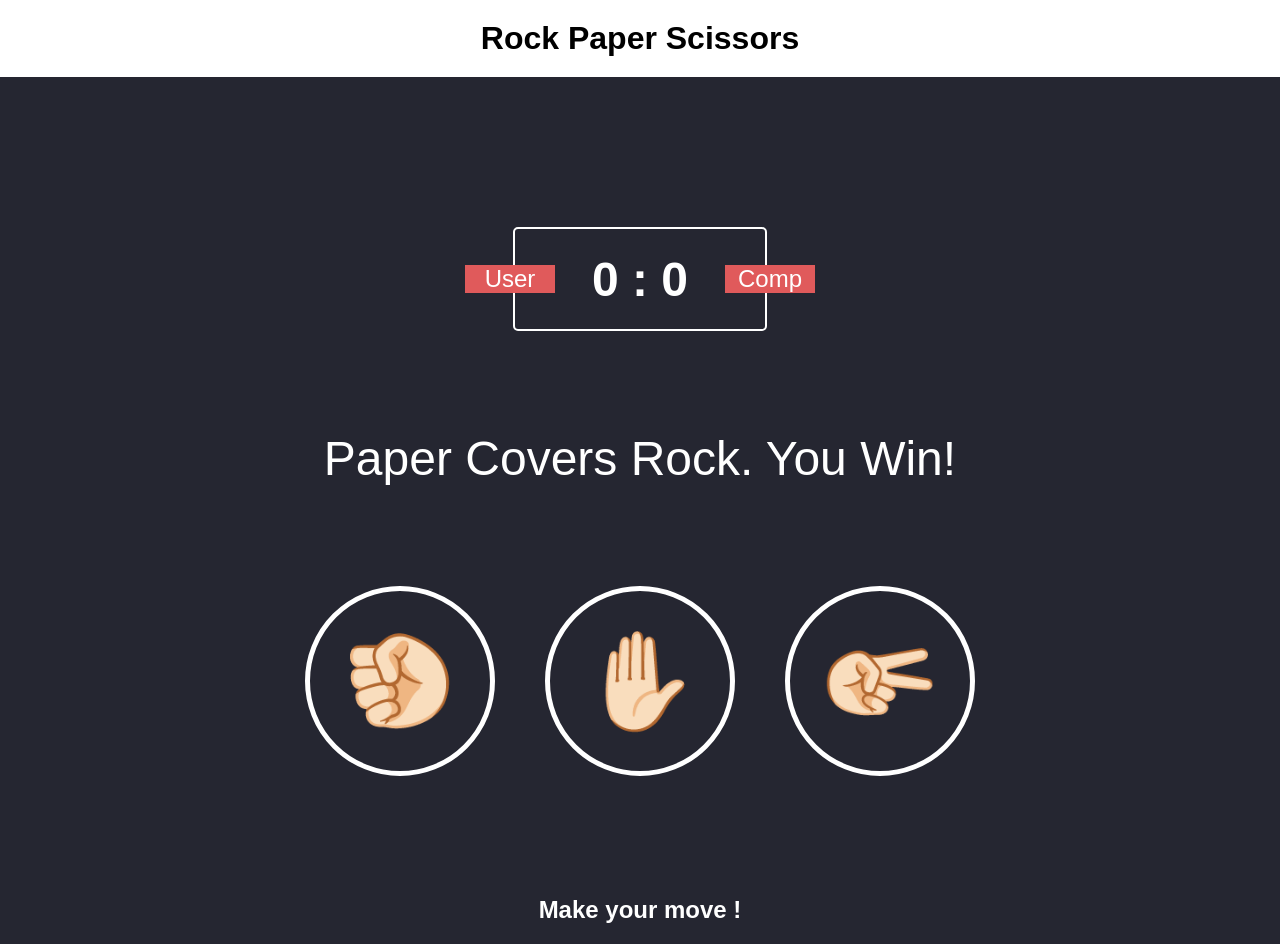
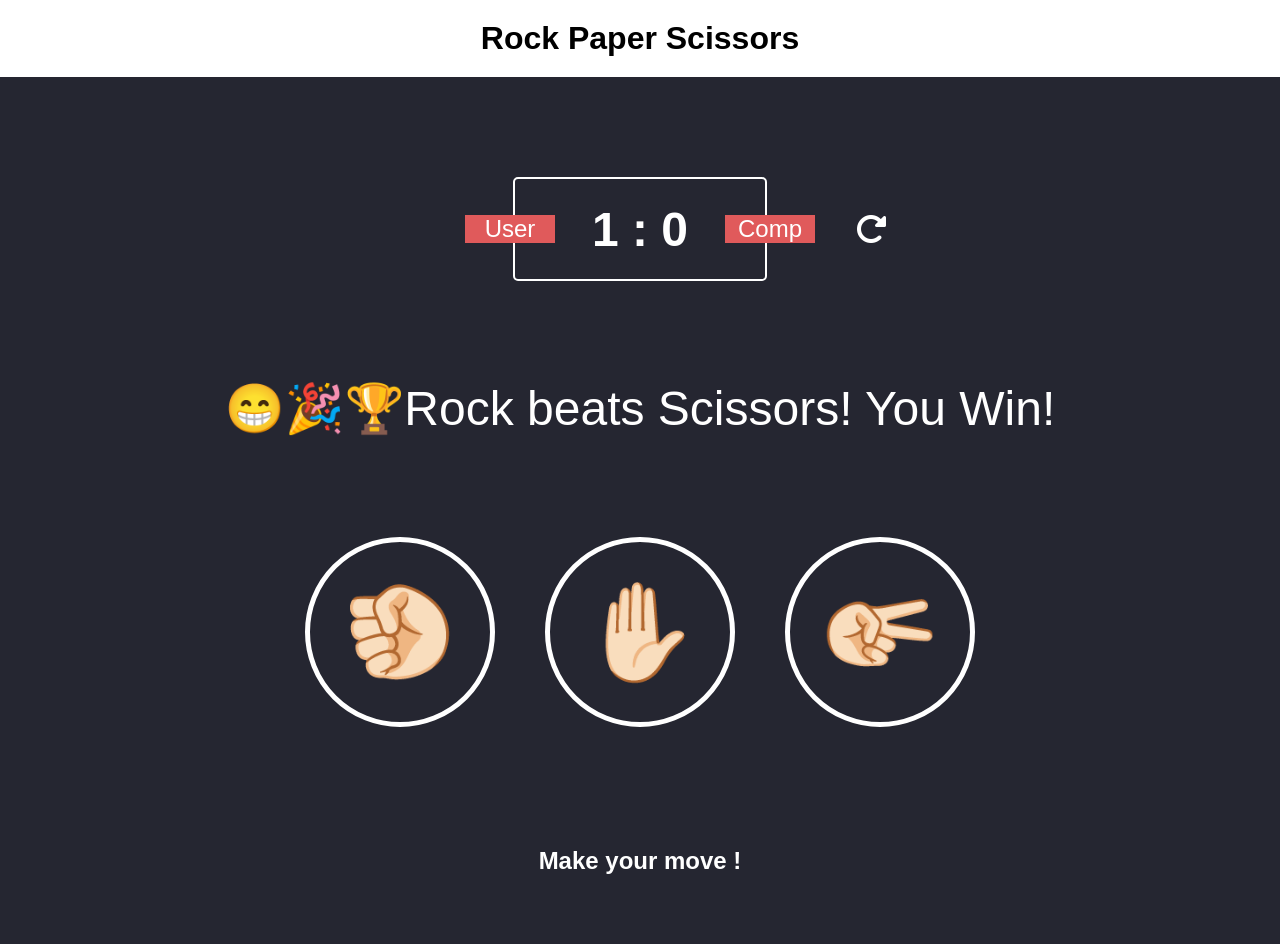
Before and after one commit to GazdagB/rock-paper-scissors, a plain HTML site: page index.html in a window 1280 px wide. Both pictures are taken after a click on the element "✊🏻". After the commit the page ends 895 px from the top, so only its background shows below. Drawn offline with Linux system fonts and the light colour scheme.

Commit message:
Fully Functioning Game Ready

```diff
--- a/app.js
+++ b/app.js
@@ -0,0 +1,108 @@
+document.addEventListener("DOMContentLoaded", function () {
+
+    const functions = {
+        getId(id){
+            return document.getElementById(id);
+        },
+        getClass(clas){
+            return document.querySelector(`.${clas}`)
+        },
+        getAllClass(clas){
+            return document.querySelectorAll(`.${clas}`);
+        },
+        compChoose(choices){
+           return choices[Math.floor(Math.random()*3)];
+        },
+        playGame(playerChoice, compChoice) {
+            let message = '';
+
+
+            if (playerChoice === compChoice) {
+              message = `😐${playerChoice} vs ${compChoice}! It's a Tie!`;
+              outcome = '';
+
+            } else if (
+              (playerChoice === "Rock" && compChoice === "Scissors") ||
+              (playerChoice === "Paper" && compChoice === "Rock") ||
+              (playerChoice === "Scissors" && compChoice === "Paper")
+            ) {
+              message = `😁🎉🏆${playerChoice} beats ${compChoice}! You Win!`;
+              outcome = "Win"
+            } else if (
+              (compChoice === "Rock" && playerChoice === "Scissors") ||
+              (compChoice === "Paper" && playerChoice === "Rock") ||
+              (compChoice === "Scissors" && playerChoice === "Paper")
+            ) {
+              message = `😟❌😥${compChoice} beats ${playerChoice}! You Lose!`;
+              outcome = "Lose"
+            }
+
+           return message
+          }
+
+    }
+
+    let choices = ["Rock", "Paper", "Scissors"];
+    let playerScore = 0, compScore = 0,outcome,unClickable;
+
+    let resultUserElement = functions.getClass("result-user");
+    let resultCompElement = functions.getClass("result-comp");
+    let messageDiv = functions.getClass("message");
+    let background = functions.getId("background");
+
+    function backgroundSetBack(){
+        unClickable = true
+        setTimeout(()=>{
+            background.style.backgroundColor = "#252631"
+            unClickable = false;
+        },1000)
+    }
+
+    function restartGame(){
+        playerScore = 0;
+        compScore = 0;
+        resultUserElement.textContent = 0;
+        resultCompElement.textContent = 0;
+
+        outcome = "";
+
+        message = "";
+        messageDiv.textContent = "Choose a hand!"
+
+
+    }
+
+    function updateOutcome(outcome) {
+
+        if (outcome === "Win") {
+            playerScore++;
+            background.style.backgroundColor = "#059862"
+            backgroundSetBack();
+
+        } else if (outcome === "Lose") {
+            compScore++;
+            background.style.backgroundColor= "#e05a5b"
+            backgroundSetBack();
+
+        }
+        resultUserElement.textContent = playerScore;
+        resultCompElement.textContent = compScore;
+    }
+
+    function playRound(playerChoice) {
+        compChoice = functions.compChoose(choices);
+        message = functions.playGame(playerChoice, compChoice);
+        messageDiv.textContent = message;
+        updateOutcome(outcome);
+    }
+
+    let btnRock = functions.getClass("choices-container-rock");
+    let btnPaper = functions.getClass("choices-container-paper");
+    let btnScissors = functions.getClass("choices-container-scissors");
+    let restartIcon = functions.getId("restart");
+
+    btnRock.addEventListener("click", () => unClickable ? null : playRound(choices[0]));
+    btnPaper.addEventListener("click", () => unClickable ? null : playRound(choices[1]));
+    btnScissors.addEventListener("click", () => unClickable ? null : playRound(choices[2]));
+    restartIcon.addEventListener("click", ()=> unClickable ? null : restartGame());
+});
--- a/index.html
+++ b/index.html
@@ -5,31 +5,39 @@
     <meta name="viewport" content="width=device-width, initial-scale=1.0">
     <title>Rock Paper Scissors</title>
     <link rel="stylesheet" href="./css/styles.css">
+    <script src="app.js" defer></script>
+    <script src="https://kit.fontawesome.com/5c7f4e59b4.js" crossorigin="anonymous"></script>
 </head>
-<body>
+<body id="background">
+
     <h1>Rock Paper Scissors</h1>
     <div class="hero">
 
-        <div class="result">
-            <div class="user">User</div>
-            <h2><span class="result-user">0</span> : <span class="result-comp">0</span> </h2>
-            <div class="computer">Comp</div>
+        <div class="result-container">
+            <div class="result">
+                <div class="user">User</div>
+                <h2><span class="result-user">0</span> : <span class="result-comp">0</span> </h2>
+                <div class="computer">Comp</div>
+
+            </div>
+            <i id="restart" class="fa-solid fa-rotate-right"></i>
         </div>
 
+
         <div class="message">
-            Paper Covers Rock. You Win!
+            Choose a hand!
         </div>
 
         <div class="choices-container">
-            <div class="choices-container-rock">
+            <div class="choices-container-rock btn">
                 <!-- <img src="./assets/images/rock.svg" alt=""> -->
                 <h2>✊🏻</h2>
             </div>
-            <div class="choices-container-paper">
+            <div class="choices-container-paper btn">
                 <!-- <img src="./assets/images/paper.svg" alt=""> -->
                 <h2>✋🏻</h2>
             </div>
-            <div class="choices-container-scissors">
+            <div class="choices-container-scissors btn">
                 <!-- <img src="./assets/images/scissors.svg" alt=""> -->
                 <h2 alt="Scissors">✌🏻</h2>
             </div>
@@ -37,5 +45,6 @@
         <h2>Make your move !</h2>
     </div>
 
+
 </body>
 </html>
--- a/scss/styles.scss
+++ b/scss/styles.scss
@@ -1,4 +1,35 @@
 @import 'mixins';
+
+.redbg{
+    background-color: #e05a5b;
+}
+
+.greenbg{
+    background-color: #059862 ;
+}
+
+.result-container{
+    display: flex;
+    align-items: center;
+    justify-items: center;
+    position: relative;
+
+    i{
+        position: absolute;
+        right: -120px;
+        font-size: 2rem;
+        cursor: pointer;
+
+        &:hover{
+            color: #9c8484;
+        }
+
+        &:active{
+            transform: scale(0.99);
+        }
+    }
+}
+
 body{
     background-color: #252631;
     height: 100vh;
@@ -6,6 +37,8 @@ body{
     margin: 0;
     padding: 0;
     font-family: Arial, Helvetica, sans-serif;
+    transition: background-color 0.2s ease-in-out;
+
 
     h1{
        padding: 20px 0;
@@ -25,7 +58,6 @@ body{
     color: #fff;
     .result{
         position: relative;
-        margin-top: 50px;
         border: 2px solid #fff;
         border-radius: 5px;
         width: 250px;
@@ -69,7 +101,8 @@ body{
         @include circle-container;
         h2{
             font-size: 6rem;
-            transform: rotate(-90deg)
+            transform: rotate(-90deg);
+            user-select: none;
         }
 
         &:hover{
@@ -82,7 +115,8 @@ body{
         @include circle-container;
         h2{
             font-size: 6rem;
-            transform: rotate()
+            transform: rotate();
+            user-select: none;
         }
 
         &:hover{
@@ -95,6 +129,7 @@ body{
         h2{
             font-size: 6rem;
             transform: scaleX(-1) rotate(-90deg);
+            user-select: none;
 
         }
 
```
Also changed, not shown: css/styles.css, 1 other file.
